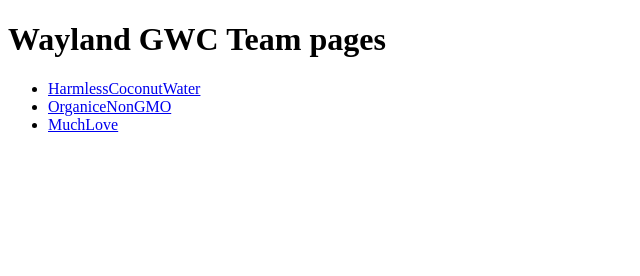
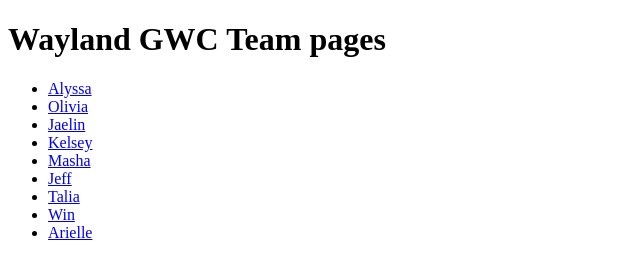
Before and after one commit to notsydneylloyd/waylandgwc.github.io, a plain HTML site: page team/index.html in a window 1280 px wide. Shown: the whole page, without its empty margins (0-640 px from the left). Drawn offline with Linux system fonts and the light colour scheme.

Commit message:
Update index.html

```diff
--- a/team/index.html
+++ b/team/index.html
@@ -8,8 +8,14 @@
 <h1>Wayland GWC Team pages</h1>
 
 <ul>
-<li> <a href="Alyssa.html">HarmlessCoconutWater</a>
-<li> <a href="BakeryBunnyGirl.html">OrganiceNonGMO</a>
-<li> <a href="Kelsey.html">MuchLove</a>
+<li> <a href="Alyssa.html">Alyssa</a>
+<li> <a href="BakeryBunnyGirl.html">Olivia</a>
+  <li> <a href="Jaelin.html">Jaelin</a>
+  <li> <a href="Kelsey.html">Kelsey</a>
+  <li> <a href="Masha.html">Masha</a>
+  <li> <a href="jeff.html">Jeff</a>
+  <li> <a href="talia.html">Talia</a>
+  <li> <a href="win.html">Win</a>
+  <li> <a href="arielle/html">Arielle</a>
 </ul>
 </body>
```
